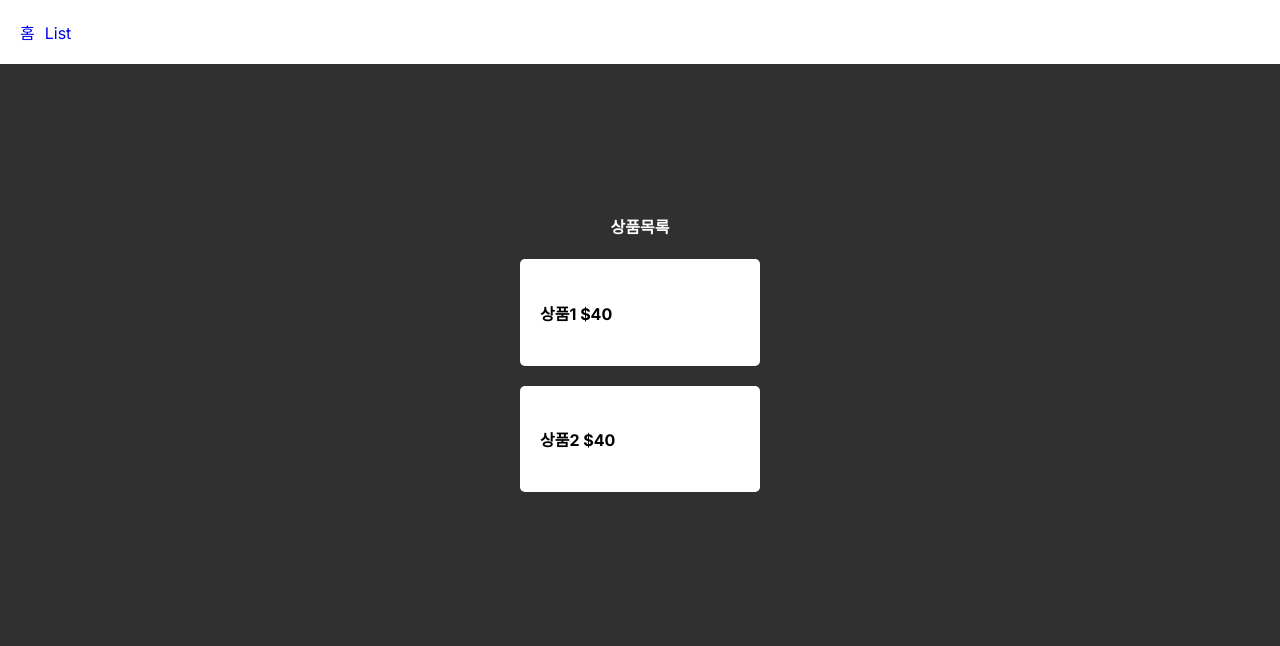
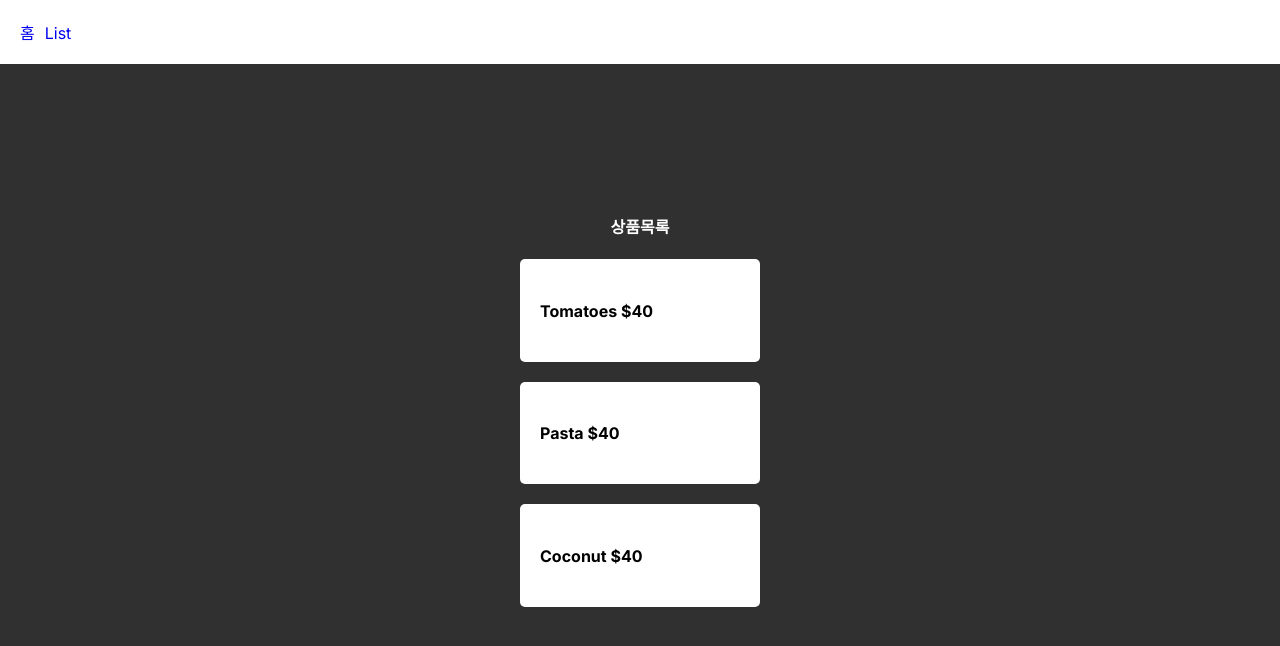
Before and after one commit to myongyop/Next.js-Fresh, a Next.js app: page /list in a window 1280 px wide. Shown: the top 646 px of the page. Built offline with nearby package versions, Linux system fonts and the light colour scheme.

Commit message:
Map 배열 가져오기

```diff
--- a/app/list/page.js
+++ b/app/list/page.js
@@ -1,14 +1,34 @@
 export default function List() {
+  let 상품 = ['Tomatoes', 'Pasta', 'Coconut']
+  let a = [20, 30, 40]
+  let AAAA = [2,3,4]
+  let b = AAAA.map((a, i) => {
+    return 10
+  })
+
+  console.log(b)
+
+  console.log(a[0])
+  console.log(a[1])
+  console.log(a[2])
+
+  a[0] = 100
+
+  console.log(a)
 
   return (
     <div>
       <h4 className='title'>상품목록</h4>
-      <div className="food">
-        <h4>상품1 $40</h4>
-      </div>
-      <div className="food">
-        <h4>상품2 $40</h4>
-      </div>
+      {
+        상품.map((a, i) => {
+          return (
+            <div className="food">
+            <h4>{상품[i]} $40</h4>
+            </div>
+          )
+
+        })
+      }
     </div>
   )
 }
```
